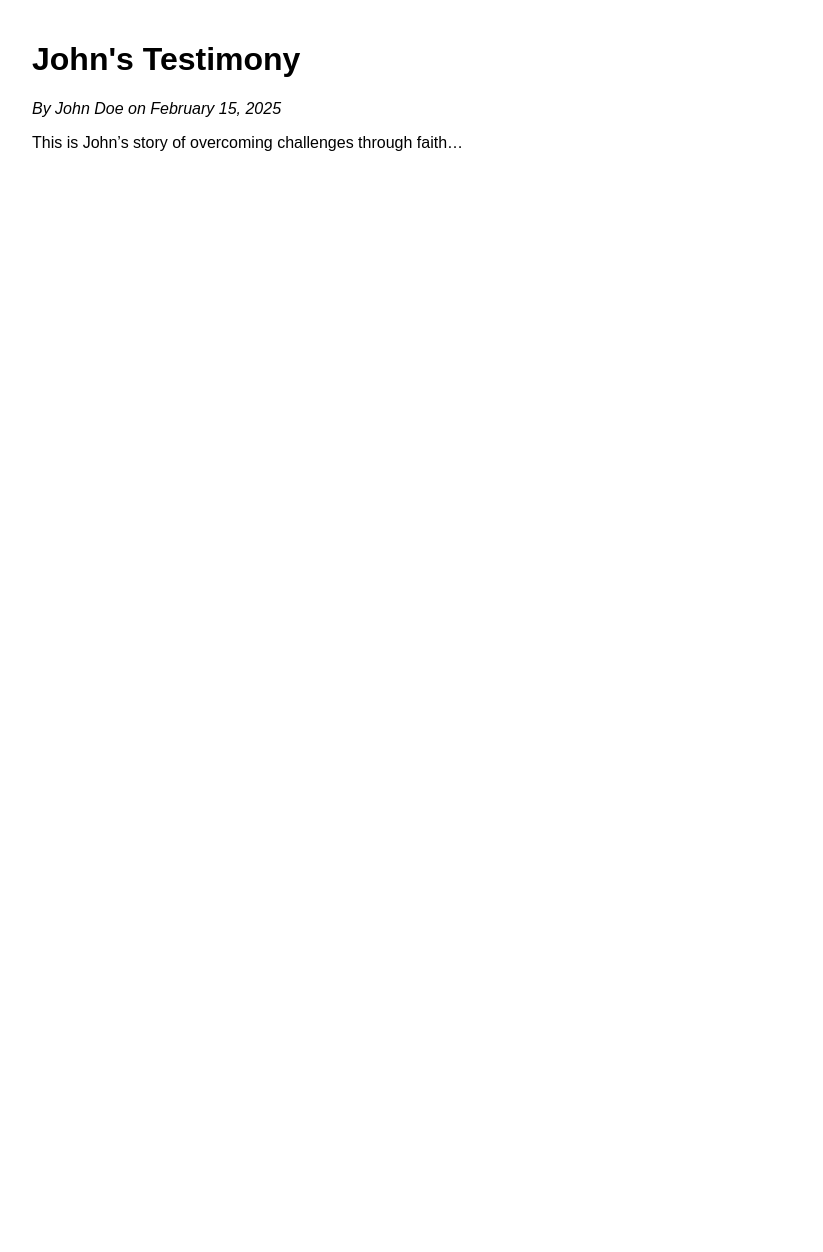
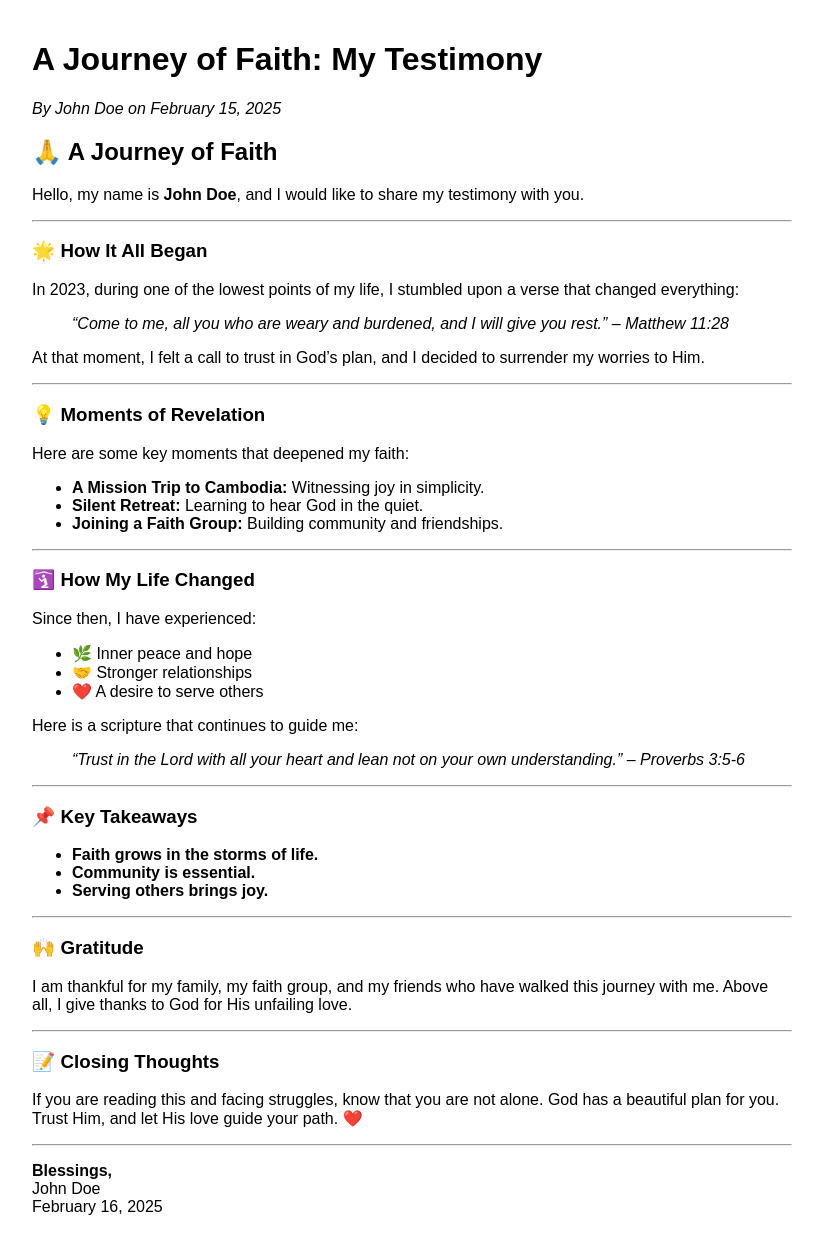
Before and after one commit to witness-and-wonder/witness-and-wonder.github.io, a Jekyll site: the page built from _posts/2025-02-15-johns-testimony.md, in a window 1280 px wide. Shown: the whole page, without its empty margins (228-1051 px from the left). Built offline with Jekyll 4.4.1, drawn with Linux system fonts in a browser that asks for light colours; our own code applies the rules of GitHub Pages for plain Markdown files; before the commit the page ends 900 px from its top, so only the background shows below that.

Commit message:
doc: populate testimony

```diff
--- a/_posts/2025-02-15-johns-testimony.md
+++ b/_posts/2025-02-15-johns-testimony.md
@@ -1,8 +1,67 @@
 ---
-layout: post
-title: John's Testimony
+title: "A Journey of Faith: My Testimony"
+author: "John Doe"
 date: 2025-02-15
-author: John Doe
-tags: faith, healing
 ---
-This is John's story of overcoming challenges through faith...
+
+## 🙏 A Journey of Faith
+
+Hello, my name is **John Doe**, and I would like to share my testimony with you.
+
+---
+
+### 🌟 How It All Began
+
+In 2023, during one of the lowest points of my life, I stumbled upon a verse that changed everything:
+
+> *"Come to me, all you who are weary and burdened, and I will give you rest." – Matthew 11:28*
+
+At that moment, I felt a call to trust in God's plan, and I decided to surrender my worries to Him.
+
+---
+
+### 💡 Moments of Revelation
+
+Here are some key moments that deepened my faith:
+
+- **A Mission Trip to Cambodia:** Witnessing joy in simplicity.
+- **Silent Retreat:** Learning to hear God in the quiet.
+- **Joining a Faith Group:** Building community and friendships.
+
+---
+
+### 🛐 How My Life Changed
+
+Since then, I have experienced:
+- 🌿 Inner peace and hope
+- 🤝 Stronger relationships
+- ❤️ A desire to serve others
+
+Here is a scripture that continues to guide me:
+
+> *"Trust in the Lord with all your heart and lean not on your own understanding." – Proverbs 3:5-6*
+
+---
+
+### 📌 Key Takeaways
+- **Faith grows in the storms of life.**
+- **Community is essential.**
+- **Serving others brings joy.**
+
+---
+
+### 🙌 Gratitude
+
+I am thankful for my family, my faith group, and my friends who have walked this journey with me. Above all, I give thanks to God for His unfailing love.
+
+---
+
+### 📝 Closing Thoughts
+
+If you are reading this and facing struggles, know that you are not alone. God has a beautiful plan for you. Trust Him, and let His love guide your path. ❤️
+
+---
+
+**Blessings,**
+John Doe
+February 16, 2025
```
